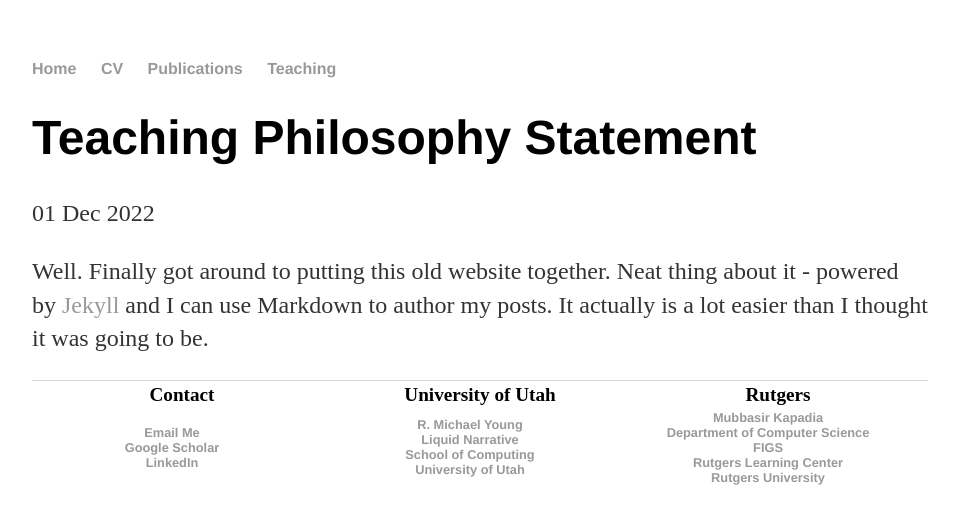
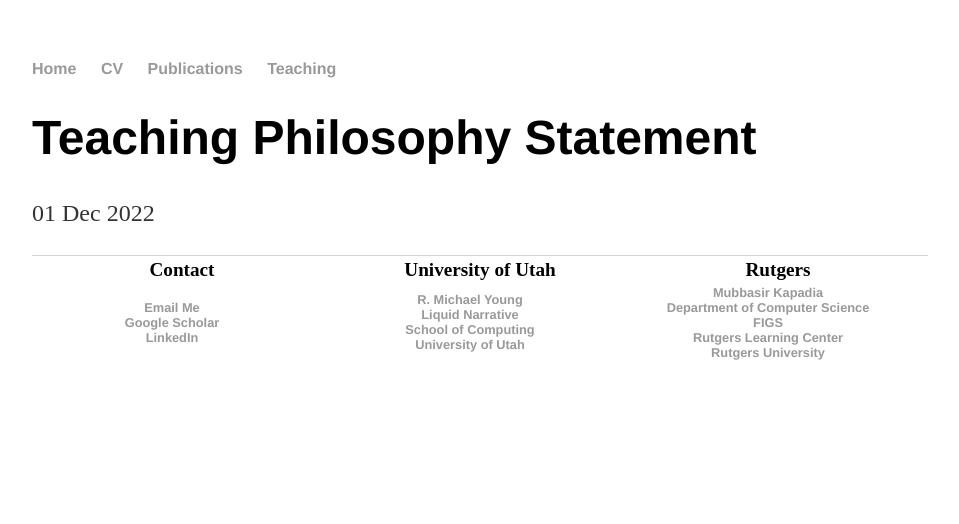
Before and after one commit to rushsangs/rushsangs-old.github.io, a Jekyll site: the page built from teaching/_posts/2022-12-01-teachingstatement.md, in a window 1280 px wide. Shown: the top 524 px of the page, without its empty margins (160-1119 px from the left). Built offline with Jekyll 4.4.1, drawn with Linux system fonts in a browser that asks for light colours.

Commit message:
added more to teaching page

```diff
--- a/teaching/_posts/2022-12-01-teachingstatement.md
+++ b/teaching/_posts/2022-12-01-teachingstatement.md
@@ -1,9 +1,8 @@
 ---
 layout: post
 title: "Teaching Philosophy Statement"
+details: "My Teaching Philosophy Statement, Fall 2022"
 category: pdf
 date: 2022-12-01
-filename: /papers/cardinal-6.pdf
+filename: /pdfs/teachingphilosophy.pdf
 ---
-
-Well. Finally got around to putting this old website together. Neat thing about it - powered by [Jekyll](http://jekyllrb.com) and I can use Markdown to author my posts. It actually is a lot easier than I thought it was going to be.
```
Also changed, not shown: teaching/_posts/2016-12-31-syllabusFIGS.md (added, +8 -0 lines), teaching/_posts/2021-12-21-teaching-sample.md (+2 -3 lines), teaching/_posts/2022-05-01-course-eval.md (added, +8 -0 lines), 3 other files.
